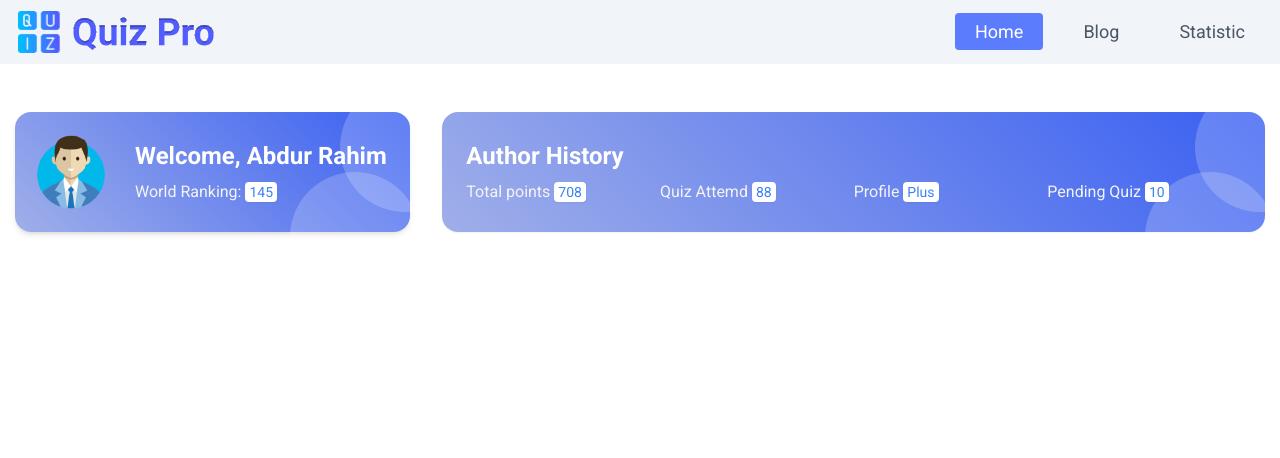
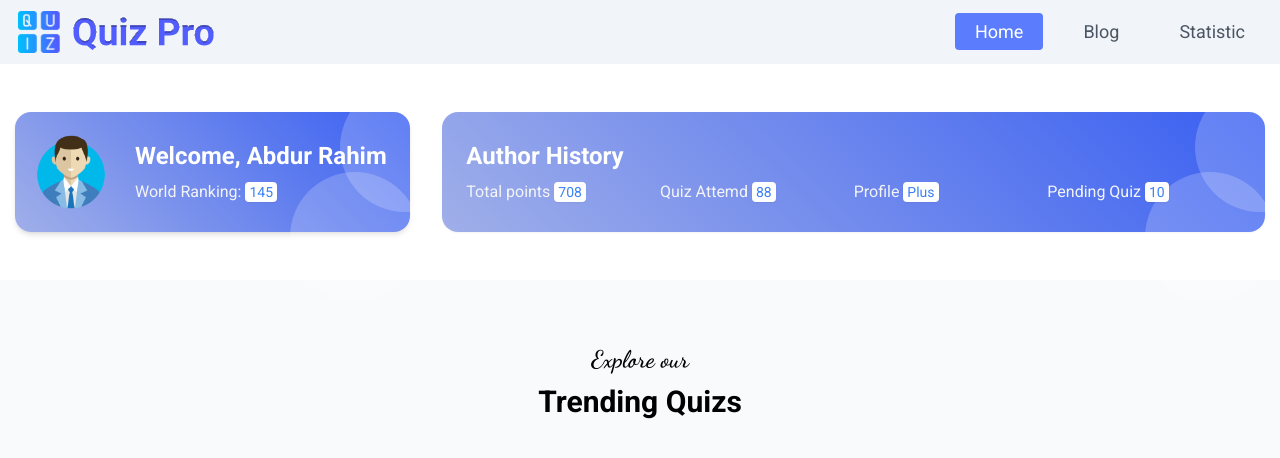
Before and after one commit to abdurrahim5g/ass9, a React (Create React App) app: page / in a window 1280 px wide. Shown: the top 458 px of the page. Built offline with nearby package versions, Linux system fonts and the light colour scheme.

Commit message:
Added SectionHeading component

```diff
--- a/src/App.css
+++ b/src/App.css
@@ -1,4 +1,4 @@
-@import url("https://fonts.googleapis.com/css2?family=Roboto:wght@400;500;700&display=swap");
+@import url("https://fonts.googleapis.com/css2?family=Dancing+Script:wght@400;500;600&family=Roboto:wght@400;500;700&display=swap");
 
 * {
   margin: 0;
@@ -13,3 +13,8 @@
   padding: 0 15px;
   margin: auto;
 }
+
+.fancy-font {
+  font-family: "Dancing Script", cursive;
+  font-weight: 600;
+}
--- a/src/components/Home/Home.js
+++ b/src/components/Home/Home.js
@@ -1,9 +1,11 @@
 import React from "react";
 import AuthorHistory from "../AuthorHistory/AuthorHistory";
+import SectionHeading from "../SectionHeading/SectionHeading";
 import Welcome from "../Welcome/Welcome";
 
 const Home = () => {
   return (
+    <>
       <div className="hero-area py-12">
         <div className="container ">
           <div className="grid grid-cols-3 gap-8">
@@ -16,6 +18,15 @@ const Home = () => {
           </div>
         </div>
       </div>
+      <div className="quiz-section py-16 bg-slate-50">
+        <div className="container">
+          <SectionHeading
+            title="Trending Quizs"
+            subtitle={"Explore our"}
+          ></SectionHeading>
+        </div>
+      </div>
+    </>
   );
 };
 
--- /dev/null
+++ b/src/components/SectionHeading/SectionHeading.js
@@ -0,0 +1,12 @@
+import React from "react";
+
+const SectionHeading = ({ title, subtitle, color }) => {
+  return (
+    <div className="section-heading text-center">
+      <h3 className={`fancy-font text-2xl mb-2  ${color}`}>{subtitle}</h3>
+      <h3 className={`text-3xl font-semibold  ${color}`}>{title}</h3>
+    </div>
+  );
+};
+
+export default SectionHeading;
--- /dev/null
+++ b/src/demoData/data.js
@@ -0,0 +1,29 @@
+const quiz = {
+  status: true,
+  data: [
+    {
+      id: 1,
+      name: "React",
+      logo: "https://live.staticflickr.com/65535/52413593240_e00326e727_o.png",
+      total: 8,
+    },
+    {
+      id: 2,
+      name: "JavaScript",
+      logo: "https://live.staticflickr.com/65535/52412638962_12e932256a_o.png",
+      total: 9,
+    },
+    {
+      id: 4,
+      name: "CSS",
+      logo: "https://live.staticflickr.com/65535/52413665713_5977a693cb_o.png",
+      total: 8,
+    },
+    {
+      id: 5,
+      name: "Git",
+      logo: "https://live.staticflickr.com/65535/52412639027_5692c15b3f_o.png",
+      total: 11,
+    },
+  ],
+};
```
Also changed, not shown: src/components/SectionHeading/SectionHeading.css (added). Lines whose indentation alone changed are shown as unchanged.
